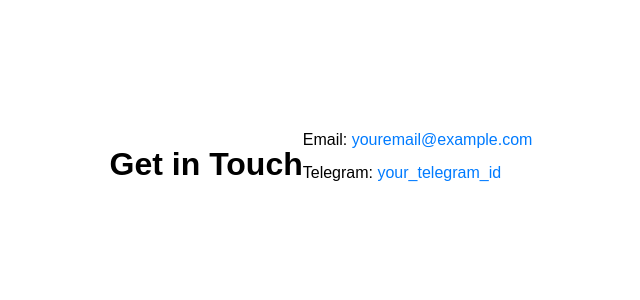
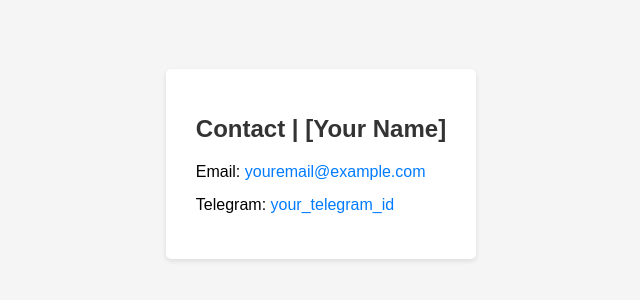
Before and after one commit to northlightz/northlightz.github.io, a plain HTML site: page index.html in a window 1280 px wide. Shown: the part 236-536 px from the top of the page, without its empty margins (319-959 px from the left). Drawn offline with Linux system fonts and the light colour scheme.

Commit message:
Updated Index Page

```diff
--- a/index.html
+++ b/index.html
@@ -3,7 +3,7 @@
 <head>
   <meta charset="UTF-8">
   <meta name="viewport" content="width=device-width, initial-scale=1.0">
-  <title>My Contact Info</title>
+  <title>Contact | [Your Name]</title>
   <style>
     body {
       font-family: Arial, sans-serif;
@@ -11,20 +11,33 @@
       display: flex;
       justify-content: center;
       align-items: center;
-      min-height: 100vh; /* Set minimum height for viewport */
+      min-height: 100vh;
+      background-color: #f5f5f5;
+    }
+
+    .container {
+      background-color: #fff;
+      padding: 30px;
+      border-radius: 5px;
+      box-shadow: 0 2px 5px rgba(0, 0, 0, 0.1);
     }
 
     h1 {
       text-align: center;
+      margin-bottom: 20px;
+      font-size: 24px;
+      color: #333;
     }
 
     ul {
       list-style: none;
       padding: 0;
+      margin: 0;
     }
 
     li {
       margin-bottom: 15px;
+      font-size: 16px;
     }
 
     a {
@@ -34,11 +47,13 @@
   </style>
 </head>
 <body>
-  <h1>Get in Touch</h1>
-  <ul>
-    <li>Email: <a href="mailto:youremail@example.com">youremail@example.com</a></li>
-    <li>Telegram: <a href="https://t.me/your_telegram_id">your_telegram_id</a></li>
-  </ul>
+  <div class="container">
+    <h1>Contact | [Your Name]</h1>
+    <ul>
+      <li>Email: <a href="mailto:youremail@example.com">youremail@example.com</a></li>
+      <li>Telegram: <a href="https://t.me/your_telegram_id">your_telegram_id</a></li>
+    </ul>
+  </div>
 
 </body>
 </html>
```
